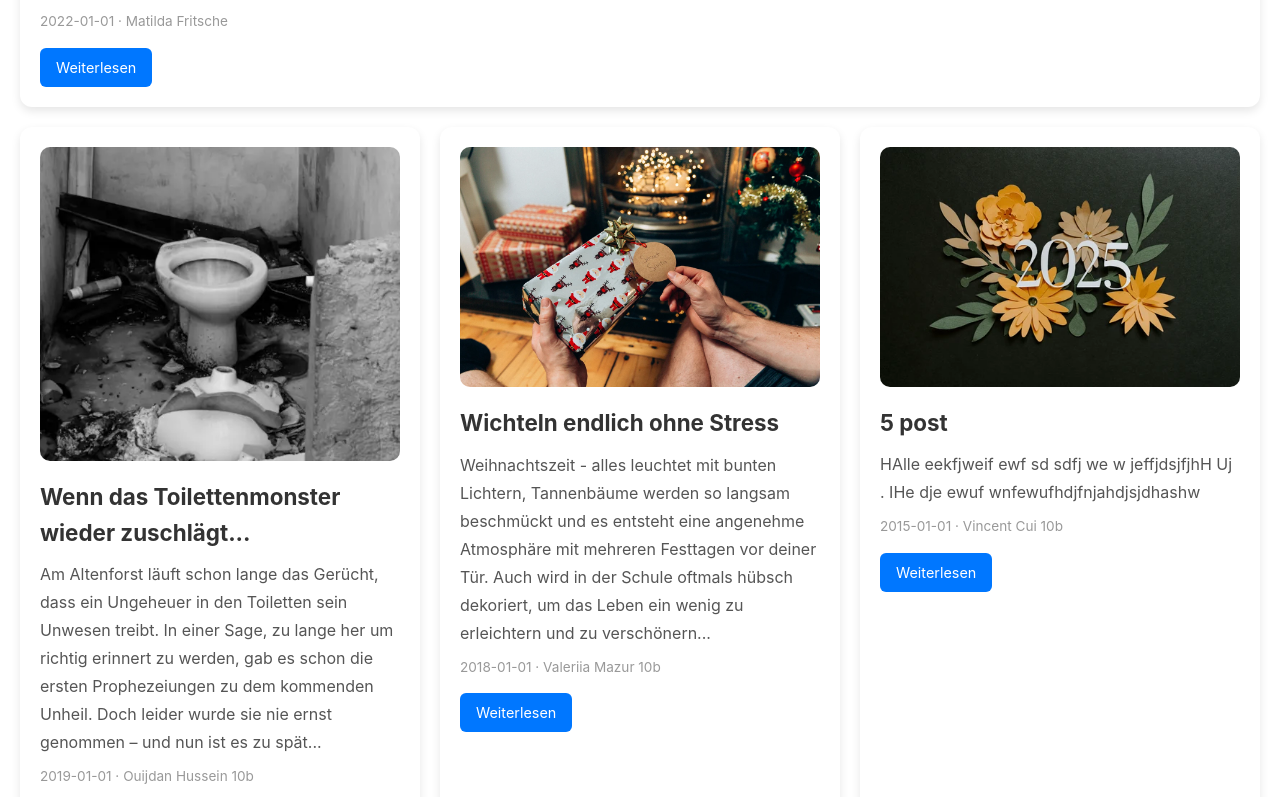
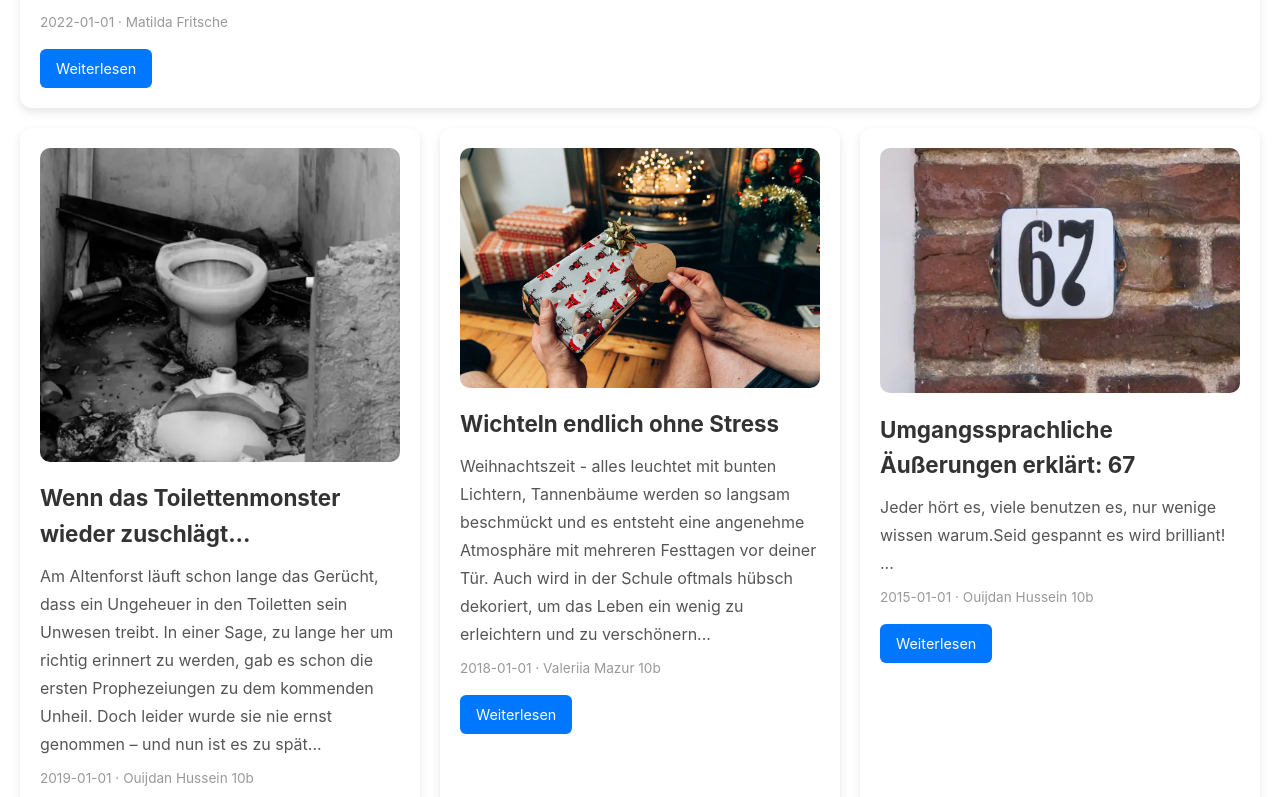
Before and after one commit to Chenjv2/wegatnews, a Next.js app: page / in a window 1280 px wide. Shown: the part 1383-2180 px from the top of the page. Built offline with nearby package versions, Linux system fonts and the light colour scheme.

Commit message:
article 5

```diff
--- a/posts/5post.md
+++ b/posts/5post.md
@@ -1,16 +1,17 @@
 ---
-title: 5 post
+title: "Umgangssprachliche Äußerungen erklärt: 67"
 date: "2015-01-01"
-author: "Vincent Cui 10b"
-image: "/article-images/2025.webp"
-tags:
-  - intro
-  - markdown
-preview: "HAlle eekfjweif ewf sd sdfj we w jeffjdsjfjhH   Uj . IHe dje  ewuf wnfewufhdjfnjahdjsjdhashw "
+author: "Ouijdan Hussein 10b"
+image: "/article-images/5.webp"
+image_source: "https://unsplash.com/de/fotos/die-hausnummer-67-ist-auf-einer-backsteinwand-zu-sehen-6Nxy8b62JiI"
+tags: Informativ
+preview: "Jeder hört es, viele benutzen es, nur wenige wissen warum.Seid gespannt es wird brilliant! ..."
 ---
 
-This is my **second** written in Markdown.
+Jeder hört es, viele benutzen es, nur wenige wissen warum.
 
-- not that Simple, but okay
-- Fast yep
-- Static yes sir
+Seid gespannt es wird brilliant!
+
+Alles begann mit einem Lied von Skrilla namens “Doot Doot” und den bekannten Lyrics “six seven”. Viele Videos, unterlegt mit dem Song, kursierten im Internet, insbesondere in sozialen Plattformen, wie beispielsweise Instagram und TikTok. Hauptbestandteil dieser Videos waren meistens professionelle Basketballspieler, wie zum Beispiel LaMelo, die 2,01 Meter groß sind, also im Amerikanischen 6 Foot 7 inches. Bei einem Basketballspiel wurde einem Jungen die Frage gestellt, wer denn sein Lieblingsspieler sei. Er schrie six seven als Antwort und das Video ging innerhalb weniger Tage viral. Aus Spaß übernahmen einige Jugendliche die Geste, wenn sie six seven hörten. So ging die Geste six seven viral. Heute, sieht man es überall und es ist sehr umstritten. Einige finden die Geste witzig und mögen das dabei entstehende Gemeinschaftsgefühl, Andere finden es nervig. Es entstehen auch neue Gesten wie 87, 41 oder auch 38, inspierierend durch 67.
+
+Was haltet ihr davon? Schreibt uns eure Meinung.
--- a/styles/globals.css
+++ b/styles/globals.css
@@ -284,7 +284,7 @@ nav ul li a:hover {
 
 /* Text */
 .blog-entry {
-    font-size: 1rem;
+    font-size: 1.1rem;
     line-height: 1.6;
     color: #555;
 }
```
Also changed, not shown: public/article-images/5.webp (added).
